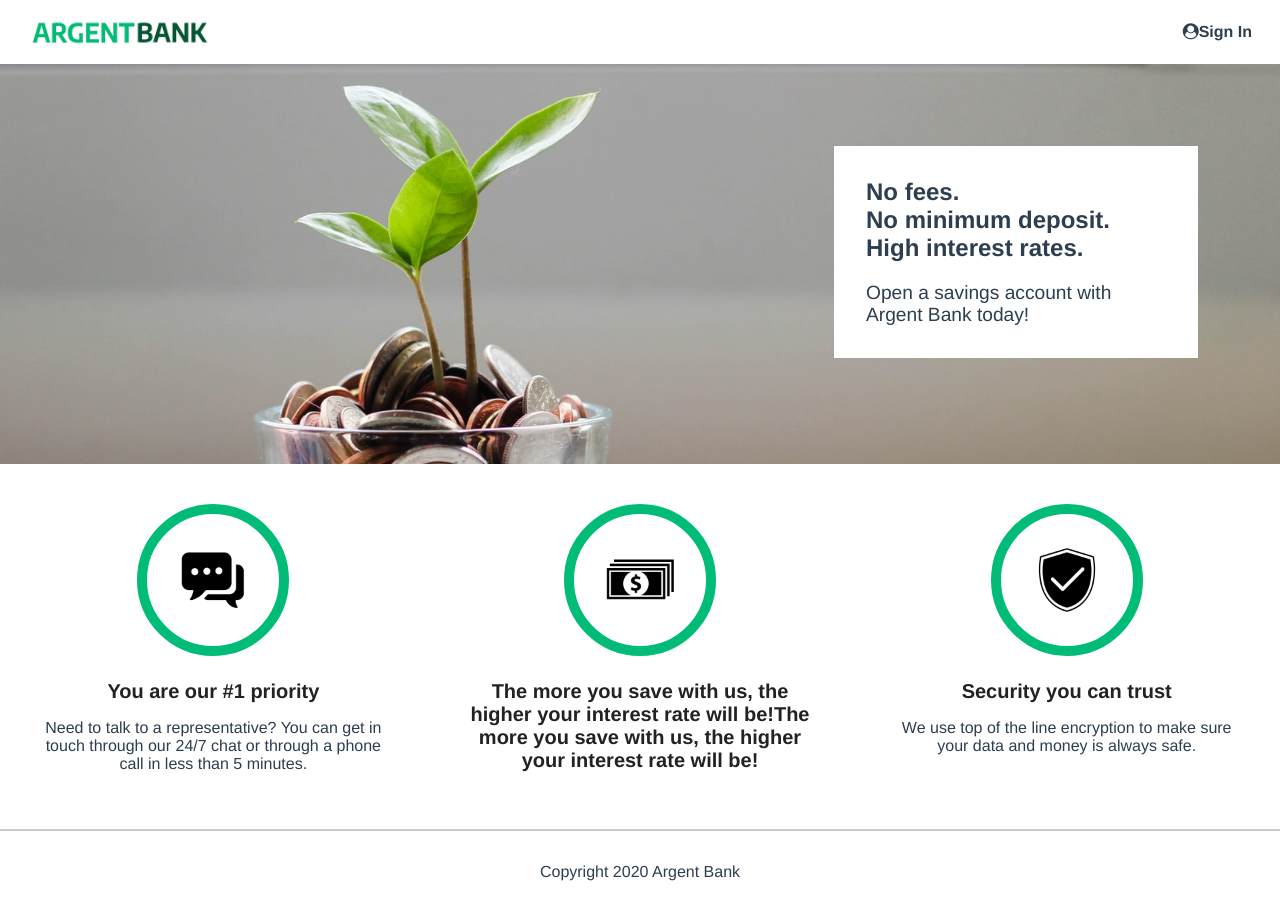
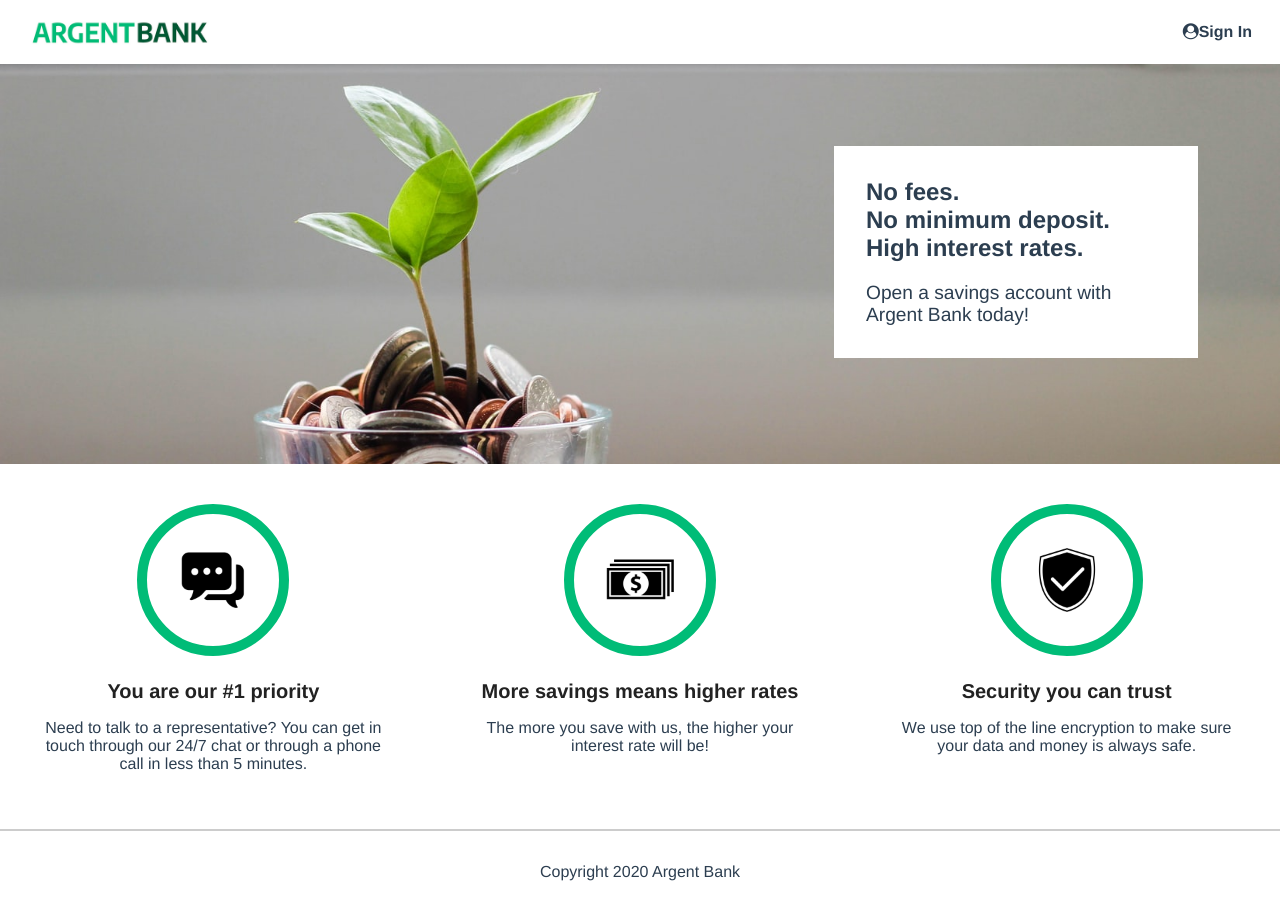
Before and after one commit to Thorekt/RobinOry_13_07042023, a React (Create React App) app: page / in a window 1280 px wide. Built offline with nearby package versions, Linux system fonts and the light colour scheme.

Commit message:
remplacement des featureitem par un parcours de list

```diff
--- a/src/app/components/FeatureItem.jsx
+++ b/src/app/components/FeatureItem.jsx
@@ -1,9 +1,9 @@
 import React from 'react';
 
-export default function FeatureItem({ icon, title, text }) {
+export default function FeatureItem({ icon, title, text, alt, index  }) {
   return (
-    <div className='feature-item'>
-      <img src={icon} alt='Chat Icon' className='feature-icon' />
+    <div key={index} className='feature-item'>
+      <img src={icon} alt={alt} className='feature-icon' />
       <h3 className='feature-item-title'>{title}</h3>
       <p>{text}</p>
     </div>
--- a/src/app/pages/Home.jsx
+++ b/src/app/pages/Home.jsx
@@ -4,7 +4,34 @@ import iconMoney from '../img/icon-money.png';
 import iconSecurity from '../img/icon-security.png';
 import FeatureItem from '../components/FeatureItem';
 
+const features = [
+  {
+    icon: iconChat,
+    title: 'You are our #1 priority',
+    text:
+      'Need to talk to a representative? You can get in touch through our 24/7 chat or through a phone call in less than 5 minutes.',
+    alt: 'Chat Icon',
+  },
+  {
+    icon: iconMoney,
+    title: 'More savings means higher rates',
+    text:
+      'The more you save with us, the higher your interest rate will be!',
+    alt: 'Money Icon',
+  },
+  {
+    icon: iconSecurity,
+    title: 'Security you can trust',
+    text:
+      'We use top of the line encryption to make sure your data and money is always safe.',
+    alt: 'Security Icon',
+  },
+];
+
 export default function Home() {
+
+
+
   return (
     <main>
       <div className='hero'>
@@ -18,21 +45,15 @@ export default function Home() {
       </div>
       <section className='features'>
         <h2 className='sr-only'>Features</h2>
-        <FeatureItem
-          icon={iconChat}
-          title='You are our #1 priority'
-          text='Need to talk to a representative? You can get in touch through our 24/7 chat or through a phone call in less than 5 minutes.'
-        />
-        <FeatureItem
-          icon={iconMoney}
-          title='The more you save with us, the higher your interest rate will be!The more you save with us, the higher your interest rate will be!'
-        />
-        <FeatureItem
-          icon={iconSecurity}
-          title='Security you can trust'
-          text='We use top of the line encryption to make sure your data and money
-          is always safe.'
-        />
+        { features.map((feature, index) => (
+            <FeatureItem
+            icon={feature.icon}
+            title={feature.title}
+            text={feature.text}
+            alt={feature.alt}
+            key={index}
+          />
+        ))}
       </section>
     </main>
   );
```
